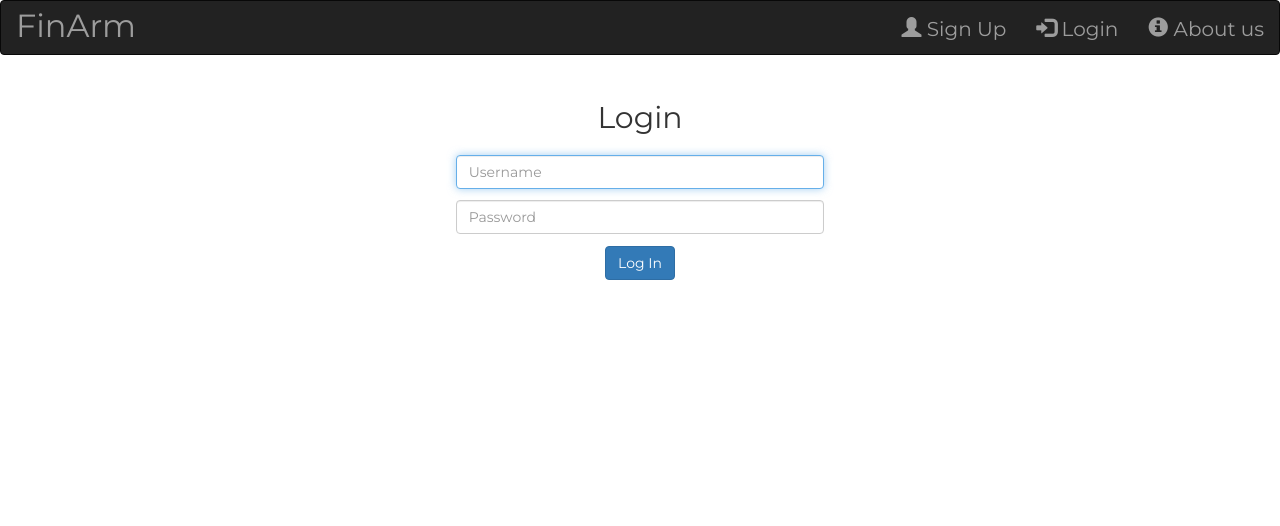
After one commit to iamSampath/finarm, a Flask app: page /login in a window 1280 px wide. The commit adds this page. Shown: the top 526 px of the page. Run offline with Flask 2, Linux system fonts and the light colour scheme; some libraries are stand-ins or nearby versions.

Commit message:
Loginform implemented

```diff
--- a/app.py
+++ b/app.py
@@ -14,3 +14,8 @@ app.config["TEMPLATES_AUTO_RELOAD"] = True
 @app.route("/")
 def index():
     return render_template("index.html")
+
+
+@app.route("/login", methods=['GET'])
+def login():
+    return render_template("login.html")
--- a/static/style.css
+++ b/static/style.css
@@ -20,3 +20,7 @@ body{
   background-color: #222;
   font: 20px Montserrat, sans-serif;
 }
+
+.pad10{
+  padding: 0.5%;
+}
--- a/templates/layout.html
+++ b/templates/layout.html
@@ -19,7 +19,7 @@
             </div>
             <ul class="nav navbar-nav navbar-right">
                 <li><a href="#"><span class="glyphicon glyphicon-user"></span> Sign Up</a></li>
-                <li><a href="#"><span class="glyphicon glyphicon-log-in"></span> Login</a></li>
+                <li><a href="{{ url_for('login') }}"><span class="glyphicon glyphicon-log-in"></span> Login</a></li>
                 <li><a href="#"><span class="glyphicon glyphicon-info-sign"></span> About us</a></li>
             </ul>
           </div>
--- /dev/null
+++ b/templates/login.html
@@ -0,0 +1,20 @@
+{% extends "layout.html" %}
+{% block title %}
+    Login
+{% endblock %}
+
+{% block main %}
+<h2 align="center" class="pad10"> Login </h2>
+<form action="/login" method="post">
+  <div class="col-lg-4 col-lg-offset-4 col-md-4 col-md-offset-4 col-sm-6 col-sm-offset-3 col-xs-12 pad10">
+      <input autocomplete="off" autofocus class="form-control" id="username" name="username" placeholder="Username" type="text">
+  </div>
+  <div class="col-lg-4 col-lg-offset-4 col-md-4 col-md-offset-4 col-sm-6 col-sm-offset-3 col-xs-12 pad10">
+      <input class="form-control mx-auto w-auto" id="password" name="password" placeholder="Password" type="password">
+  </div>
+  <div align="center" class="col-lg-4 col-lg-offset-4 col-md-4 col-md-offset-4 col-sm-6 col-sm-offset-3 col-xs-12 pad10">
+    <button class="btn btn-primary" type="submit" align="center">Log In</button>
+</div>
+
+</form>
+{% endblock %}
```
Also changed, not shown: templates/registration.html (added, +9 -0 lines), 1 other file.
